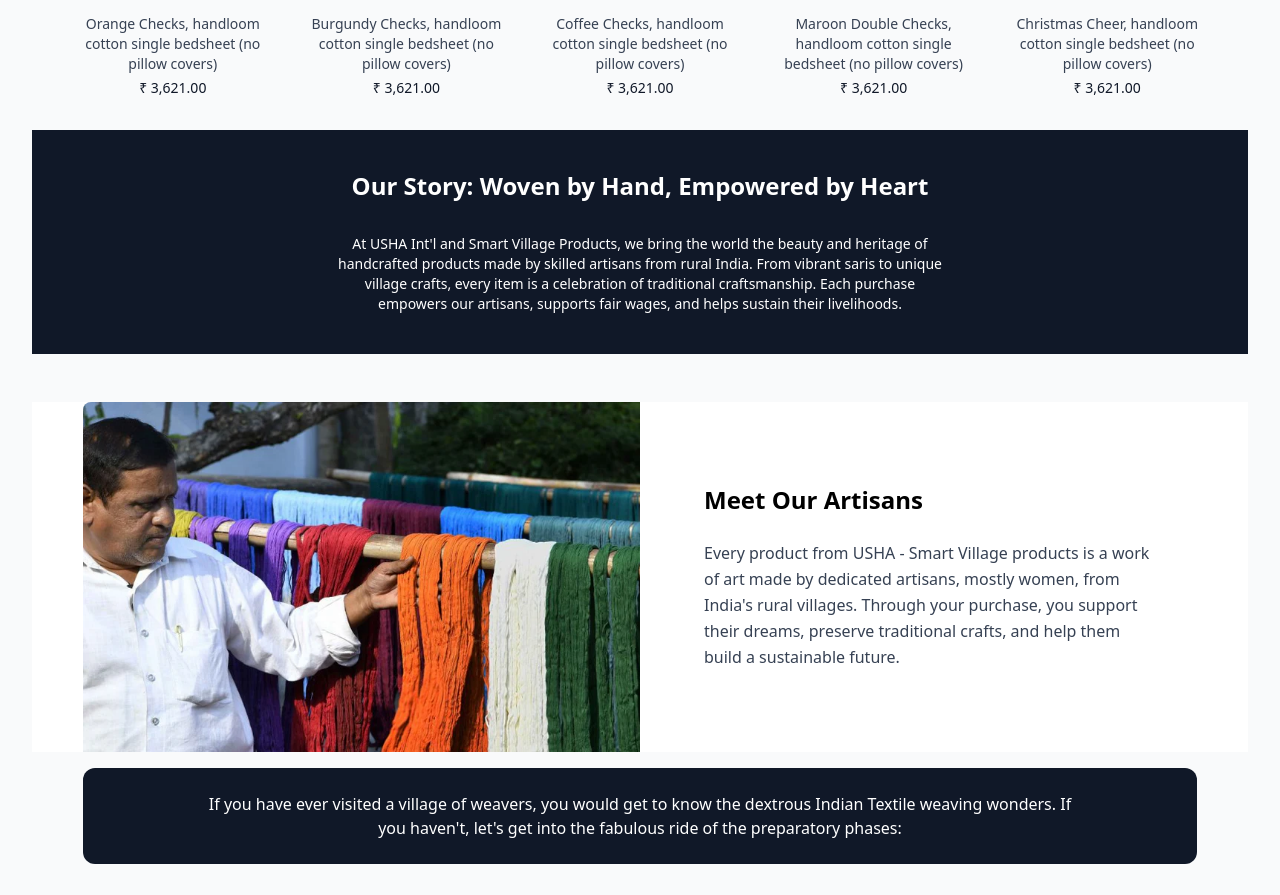
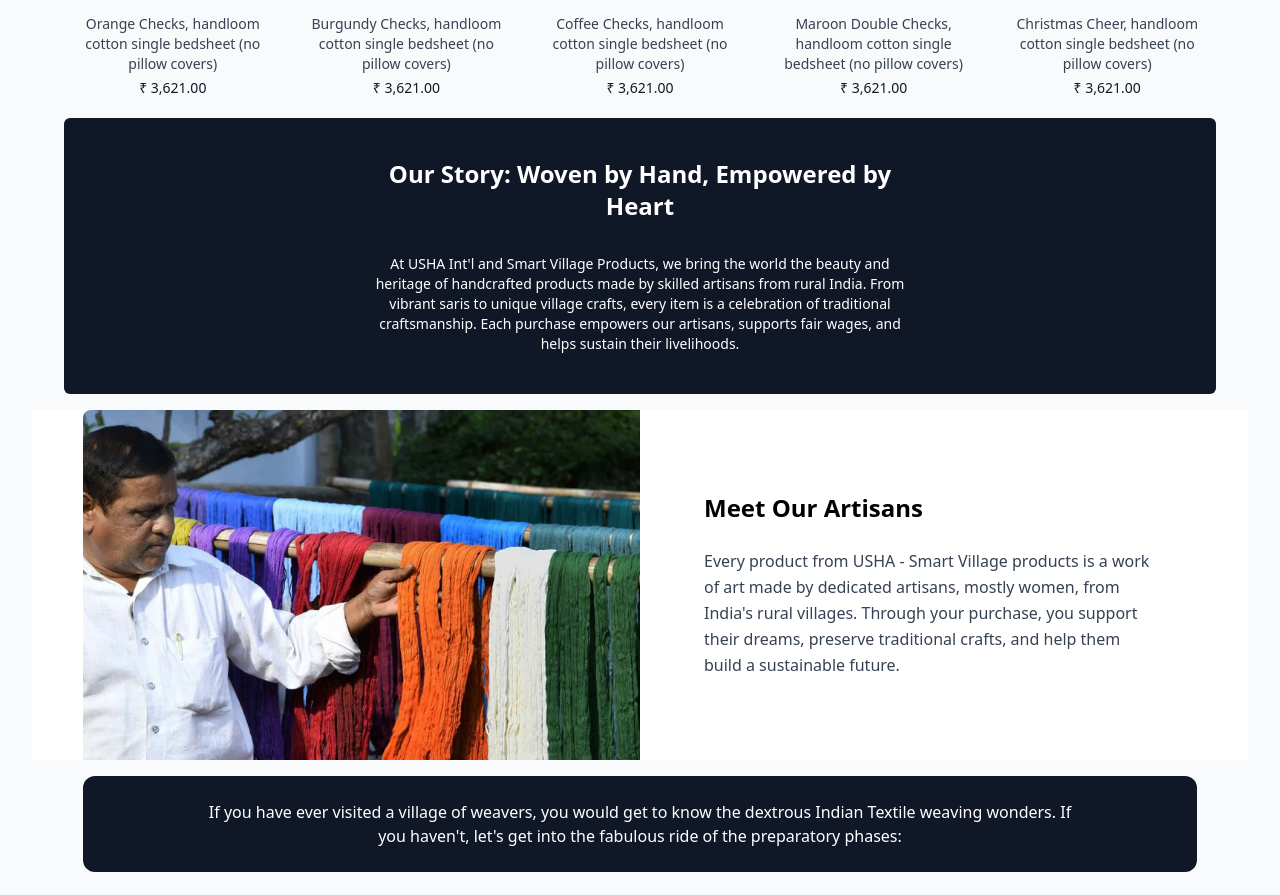
Before and after one commit to Sribabu-Mandraju/handLooms, a React (Vite) app: page / in a window 1280 px wide. Shown: the part 1410-2305 px from the top of the page. Built offline with nearby package versions, Linux system fonts and the light colour scheme; no server answers.

Commit message:
new changes

```diff
--- a/src/components/Home/Mall.jsx
+++ b/src/components/Home/Mall.jsx
@@ -25,8 +25,8 @@ const Mall = () => {
 
   return (
     <div className="flex flex-col w-full">
-      <div className=" py-8 w-full">
-        <div className="mx-auto px-4 bg-[#101828] text-center py-8 sm:px-20 flex flex-col ">
+      <div className="  w-full">
+        <div className="w-full  mt-5 max-w-6xl rounded-md mx-auto px-4 bg-[#101828] text-center py-8 sm:px-20 flex flex-col ">
           <h2 className="text-2xl font-bold mb-4 w-full text-white py-2  md:px-56 md:px-auto mx-auto ">
             Our Story: Woven by Hand, Empowered by Heart
           </h2>
```
